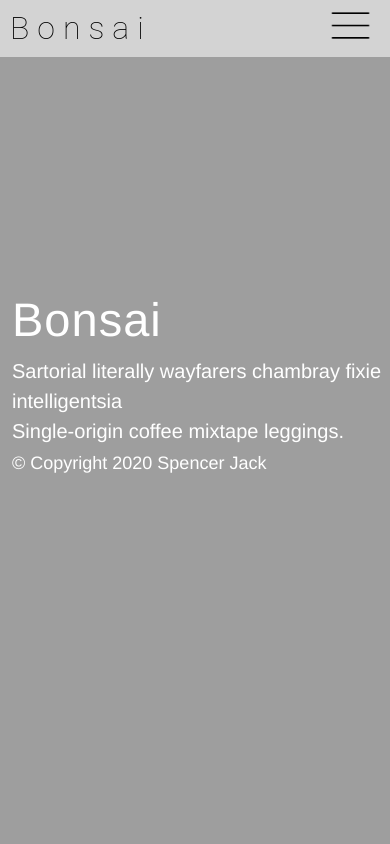
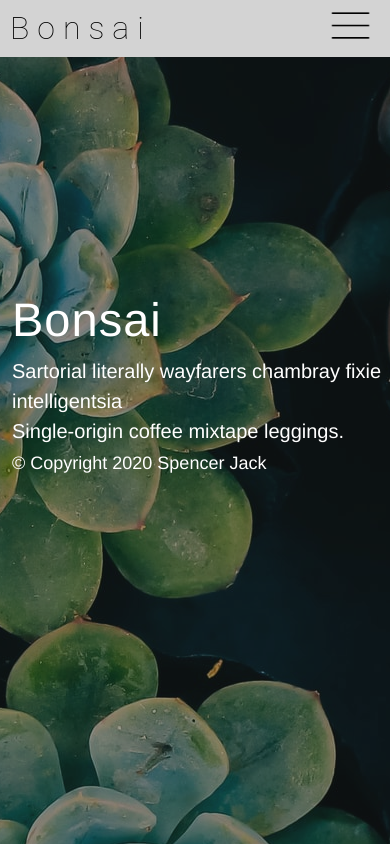
Before and after one commit to spencej4/bonsai, a React (Create React App) app: page / in a window 390 px wide. Built offline with nearby package versions, Linux system fonts and the light colour scheme.

Commit message:
adds landing page background for mobile

```diff
--- a/src/App.css
+++ b/src/App.css
@@ -1691,7 +1691,7 @@ hr {
   .landing {
     width: 100%;
     height: 100vh;
-    /* background-image: url('../src/app/img/succulent.jpeg'); */
+    background-image: url('../src/img/succulent.jpeg');
     background-position:  center;
     background-repeat: no-repeat;
     opacity: 0.95;
```
